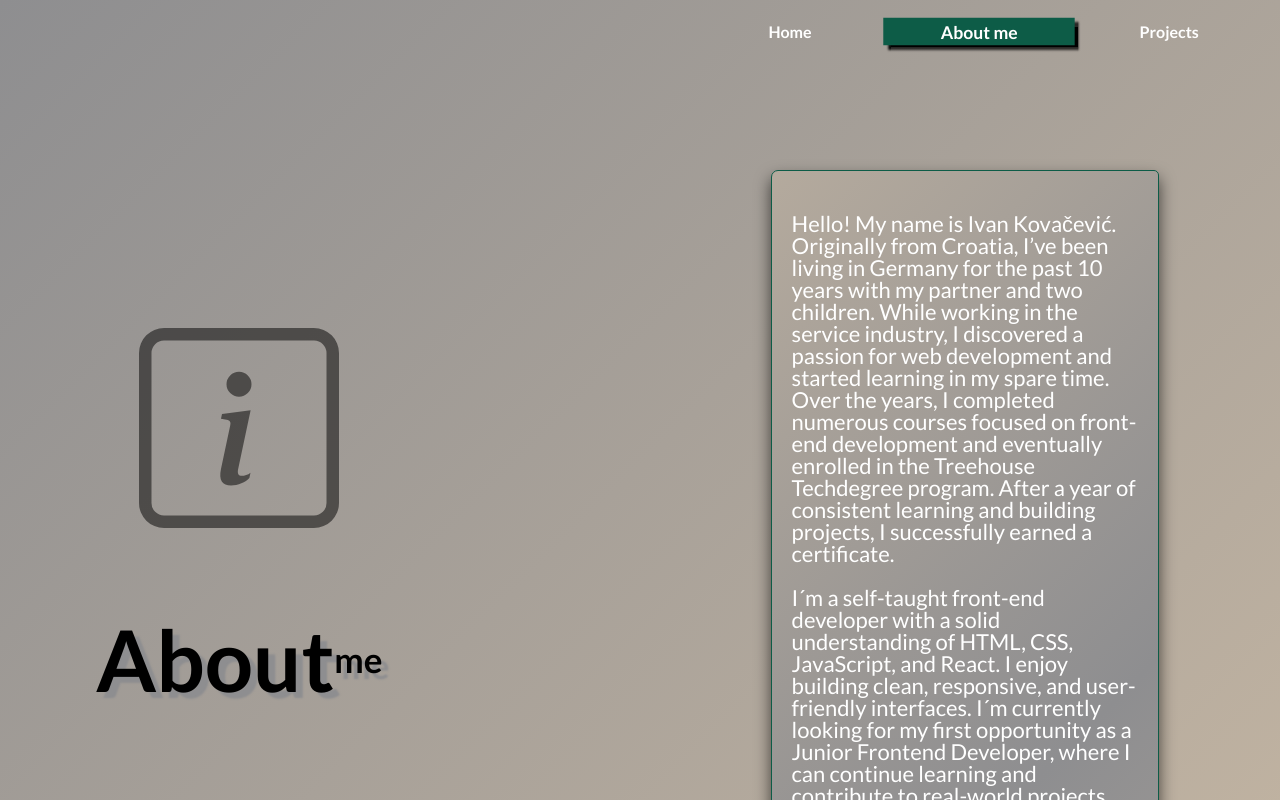
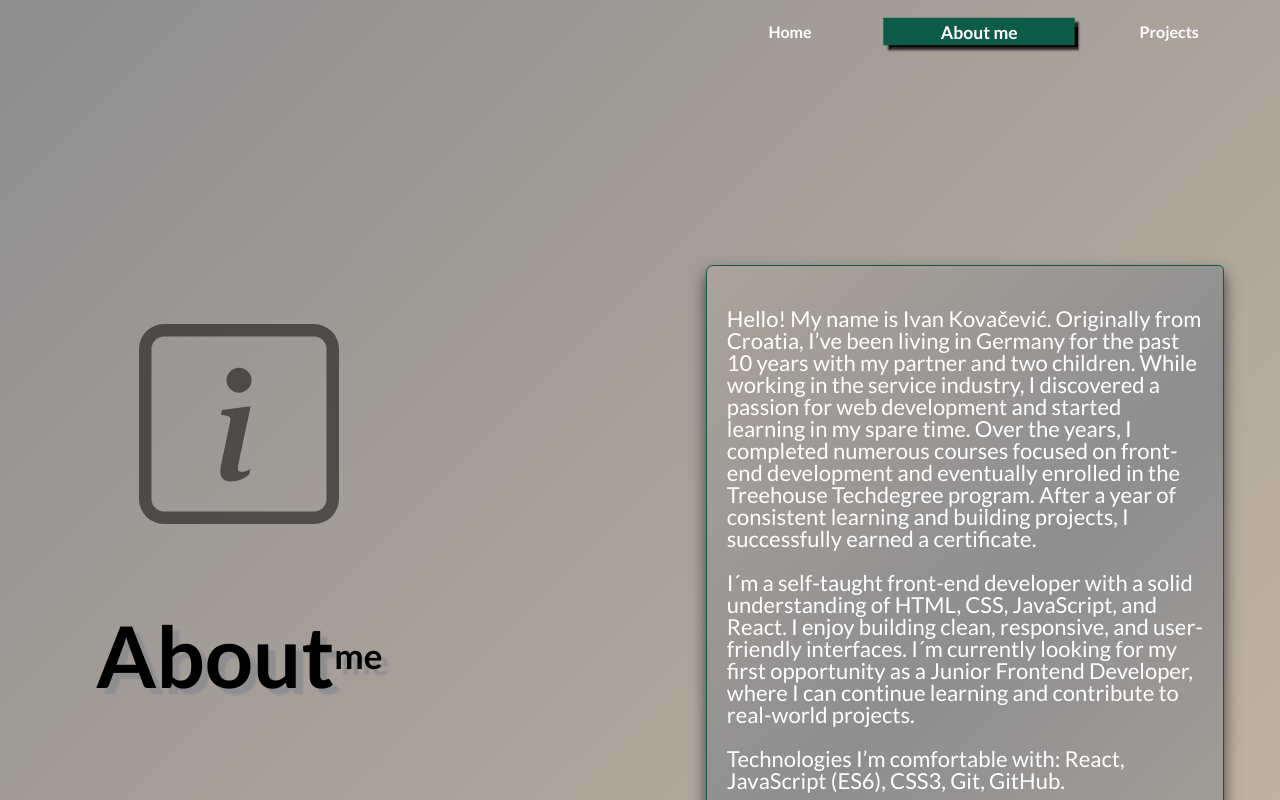
Before and after one commit to Ivan0812/react-port, a React (Vite) app: page /AboutMe in a window 1280 px wide. Shown: the top 800 px of the page. Built offline with nearby package versions, Linux system fonts and the light colour scheme.

Commit message:
Update index.css

```diff
--- a/src/index.css
+++ b/src/index.css
@@ -601,7 +601,7 @@ fieldset {
 
     #about-me {
         display: grid;
-        height: 200vh;
+        height: 179vh;
         grid-column: 1 / span 2;
         justify-items: center;
     }
@@ -616,6 +616,7 @@ fieldset {
 
     .story {
         width: 80%;
+        height: auto;
         font-size: 22px;
         line-height: 22px;
         margin: 3em;
@@ -694,7 +695,7 @@ fieldset {
     }
 }
 
-/* ----- MEDIA 992px -----*/
+/* ----- MEDIA 1024px -----*/
 @media (min-width: 1024px) {
 
     .navlist {
@@ -707,7 +708,7 @@ fieldset {
     }
 
     #about-me {
-        height: 180vh;
+        height: 179vh;
     }
 
     .story-title {
@@ -721,7 +722,7 @@ fieldset {
     }
 
     .story {
-        width: 60%;
+        width: 80%;
     }
 
     .box {
@@ -730,7 +731,7 @@ fieldset {
 }
 
 
-/* ----- MEDIA  height 992px -----*/
+/* ----- MEDIA  height 450px -----*/
 @media ( max-height: 450px) {
     .profile,
     #about-me,
```
